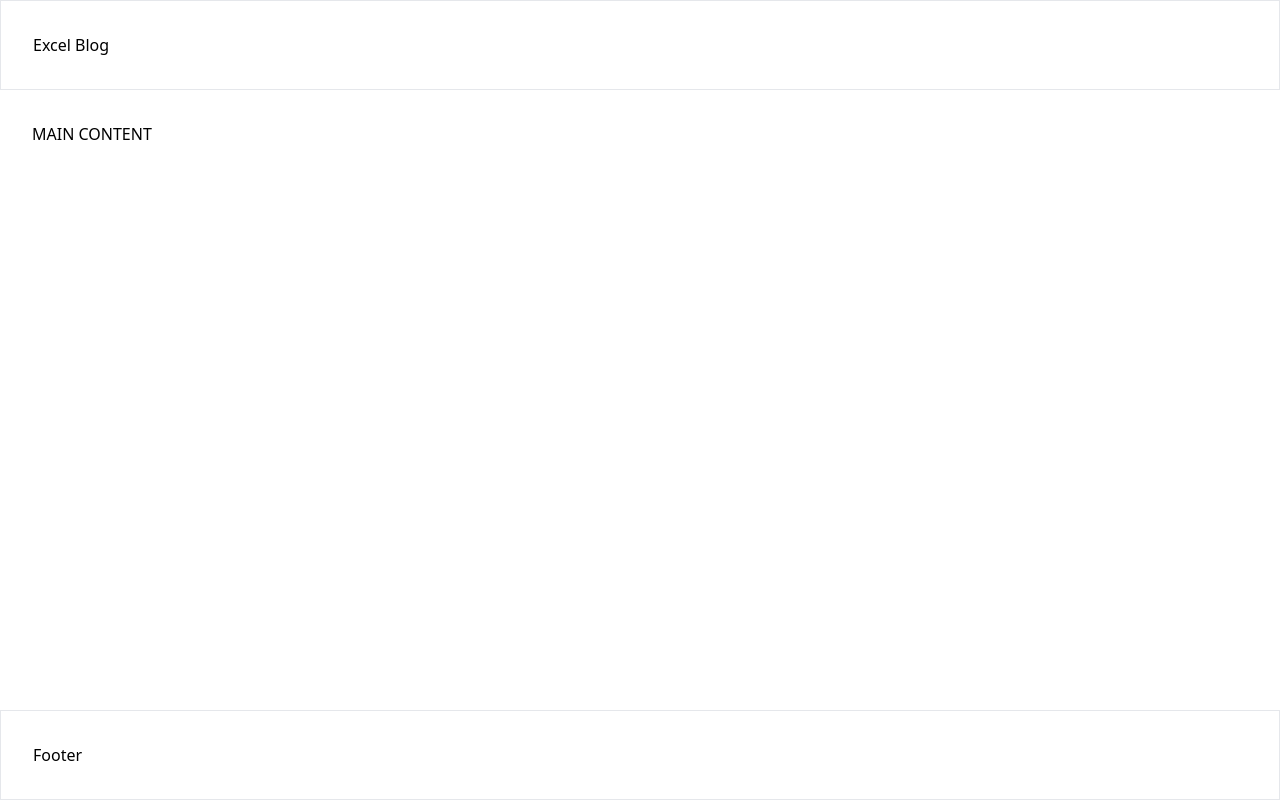
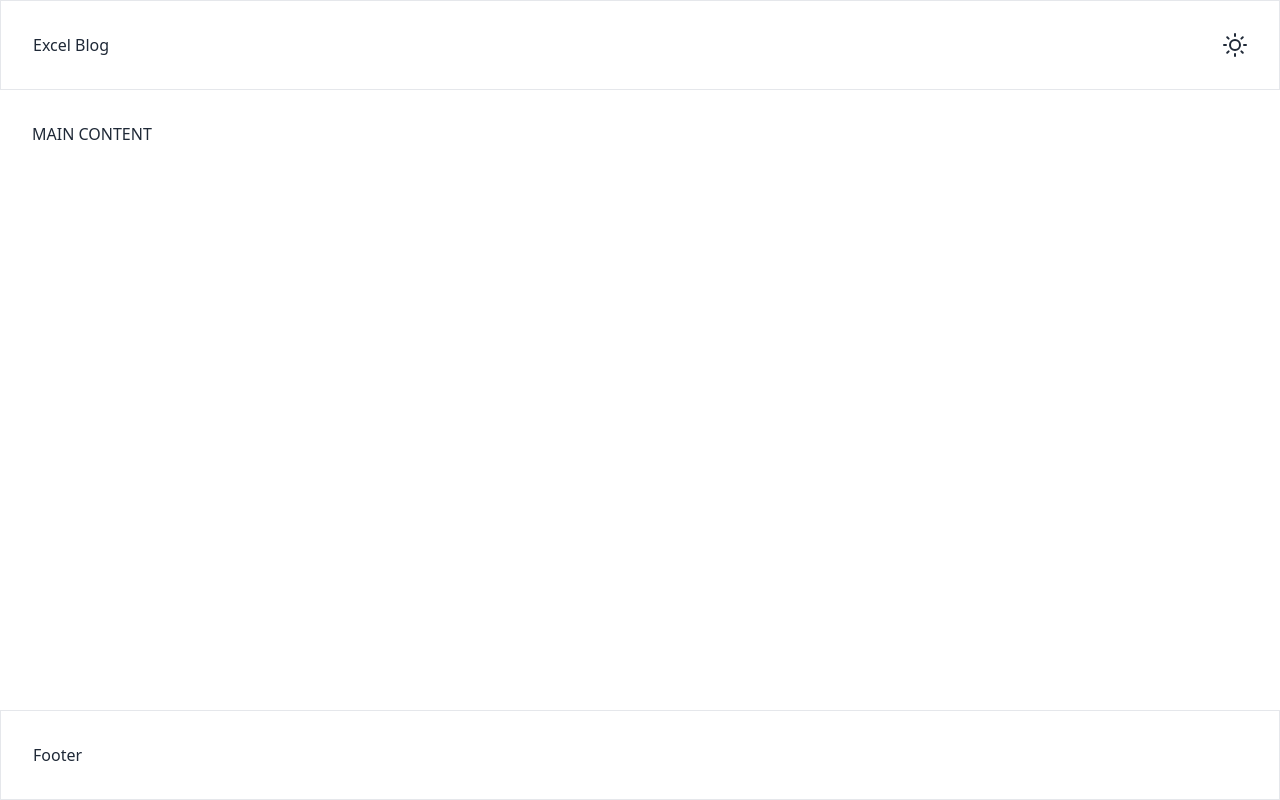
Before and after one commit to nemethricsi/excel-blog, a Next.js app: page / in a window 1280 px wide. Built offline with nearby package versions, Linux system fonts and the light colour scheme; no server answers.

Commit message:
manual dark toggle works

```diff
--- a/package.json
+++ b/package.json
@@ -13,7 +13,6 @@
     "dayjs": "^1.11.10",
     "framer-motion": "^10.16.4",
     "gray-matter": "^4.0.3",
-    "js-cookie": "^3.0.5",
     "next": "14.0.1",
     "next-mdx-remote": "^4.4.1",
     "react": "^18",
@@ -21,6 +20,7 @@
     "react-feather": "^2.0.10"
   },
   "devDependencies": {
+    "@types/js-cookie": "^3.0.5",
     "@types/node": "^20",
     "@types/react": "^18",
     "@types/react-dom": "^18",
@@ -28,6 +28,7 @@
     "eslint": "^8",
     "eslint-config-next": "14.0.1",
     "eslint-config-prettier": "^9.0.0",
+    "js-cookie": "^3.0.5",
     "postcss": "^8",
     "prettier": "^3.0.3",
     "prettier-plugin-tailwindcss": "^0.5.6",
--- a/src/app/layout.tsx
+++ b/src/app/layout.tsx
@@ -1,8 +1,9 @@
 import type { Metadata } from 'next';
 import './globals.css';
-import { SITE_NAME } from '@/constants';
+import { COLOR_THEME_COOKIE, SITE_NAME } from '@/constants';
 import { Footer } from '@/components/Footer';
 import { Header } from '@/components/Header';
+import { cookies } from 'next/headers';
 
 export const metadata: Metadata = {
   title: SITE_NAME,
@@ -14,10 +15,12 @@ export default function RootLayout({
 }: {
   children: React.ReactNode;
 }) {
+  const theme = cookies().get(COLOR_THEME_COOKIE)?.value || 'light';
+
   return (
-    <html lang="hu" className="h-full">
-      <body className="flex h-full flex-col">
-        <Header />
+    <html lang="hu" data-color-theme={theme} className="h-full">
+      <body className="flex h-full flex-col bg-white text-gray-800 dark:bg-slate-900 dark:text-white">
+        <Header initialTheme={theme} />
         {children}
         <Footer />
       </body>
--- a/src/components/Header.tsx
+++ b/src/components/Header.tsx
@@ -1,3 +1,28 @@
-export const Header = () => {
-  return <header className="border p-8">Excel Blog</header>;
+'use client';
+
+import { useState } from 'react';
+import { Sun, Moon } from 'react-feather';
+import Cookie from 'js-cookie';
+import { COLOR_THEME_COOKIE } from '@/constants';
+
+export const Header = ({ initialTheme }: { initialTheme: string }) => {
+  const [theme, setTheme] = useState(initialTheme);
+
+  const toggleTheme = () => {
+    const newTheme = theme === 'light' ? 'dark' : 'light';
+    setTheme(newTheme);
+    Cookie.set(COLOR_THEME_COOKIE, newTheme, { expires: 1000 });
+
+    const root = document.documentElement;
+    root.setAttribute('data-color-theme', newTheme);
+  };
+
+  return (
+    <header className="flex justify-between border p-8">
+      <h1>Excel Blog</h1>
+      <button onClick={toggleTheme}>
+        {theme === 'light' ? <Sun /> : <Moon />}
+      </button>
+    </header>
+  );
 };
--- a/tailwind.config.ts
+++ b/tailwind.config.ts
@@ -7,6 +7,7 @@ const config: Config = {
   ],
   theme: {},
   plugins: [],
+  darkMode: ['class', '[data-color-theme="dark"]'],
 };
 
 export default config;
```
Also changed, not shown: 1 other file (tests, documents, lock files or other folders).
